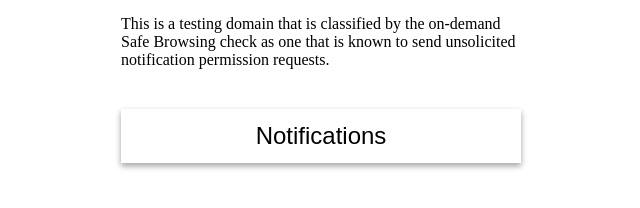
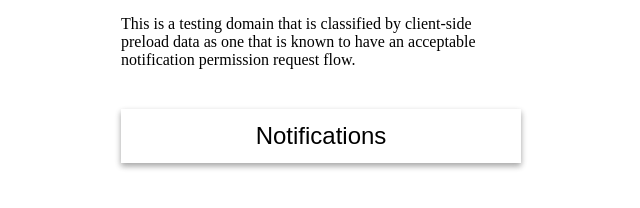
Before and after one commit to engedy/preload-good.permission.site, a plain HTML site: page index.html in a window 1280 px wide. Shown: the whole page, without its empty margins (319-959 px from the left). Drawn offline with Linux system fonts and the light colour scheme.

Commit message:
Update site description

```diff
--- a/index.html
+++ b/index.html
@@ -9,7 +9,7 @@
 </head>
 <body>
   <div class="content">
-    This is a testing domain that is classified by the on-demand Safe Browsing check as one that is known to send unsolicited notification permission requests.
+    This is a testing domain that is classified by client-side preload data as one that is known to have an acceptable notification permission request flow.
   </div>
   <div class="content">
     <button id="notifications">Notifications</button>
```
